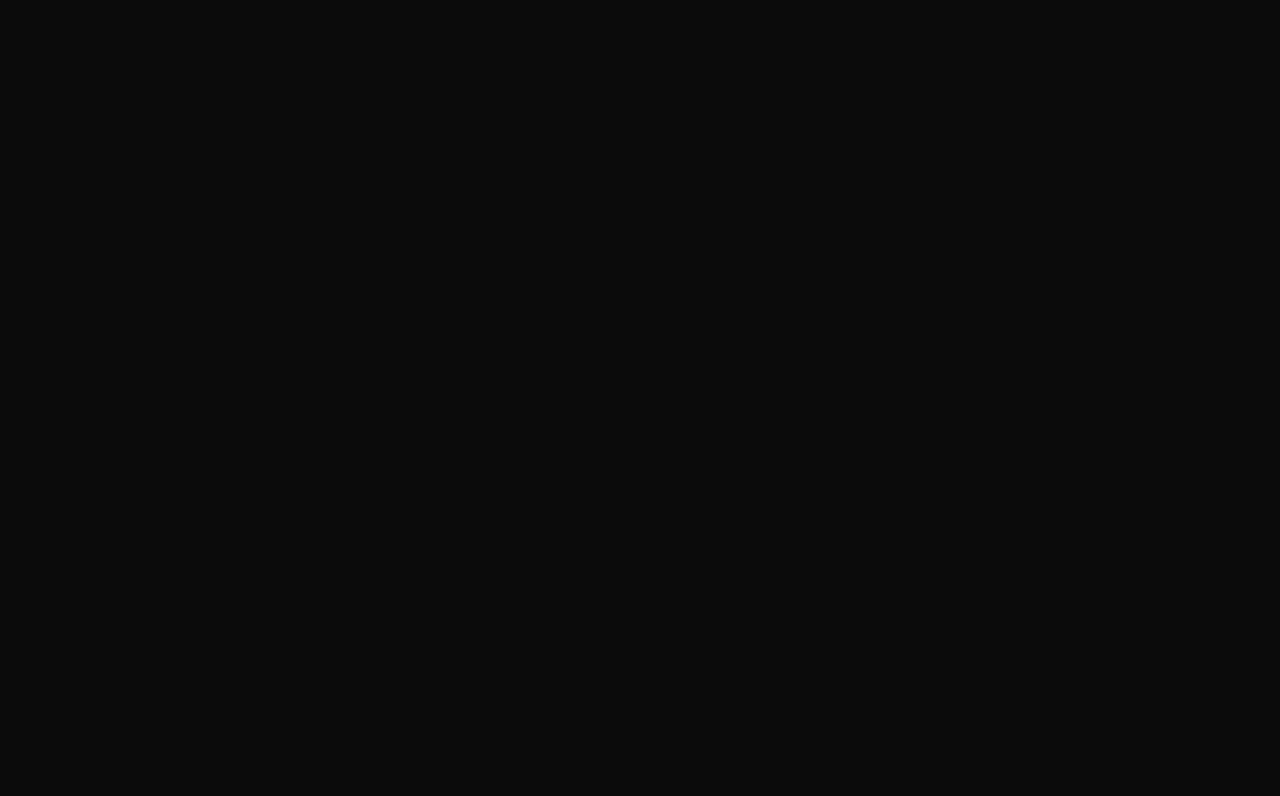
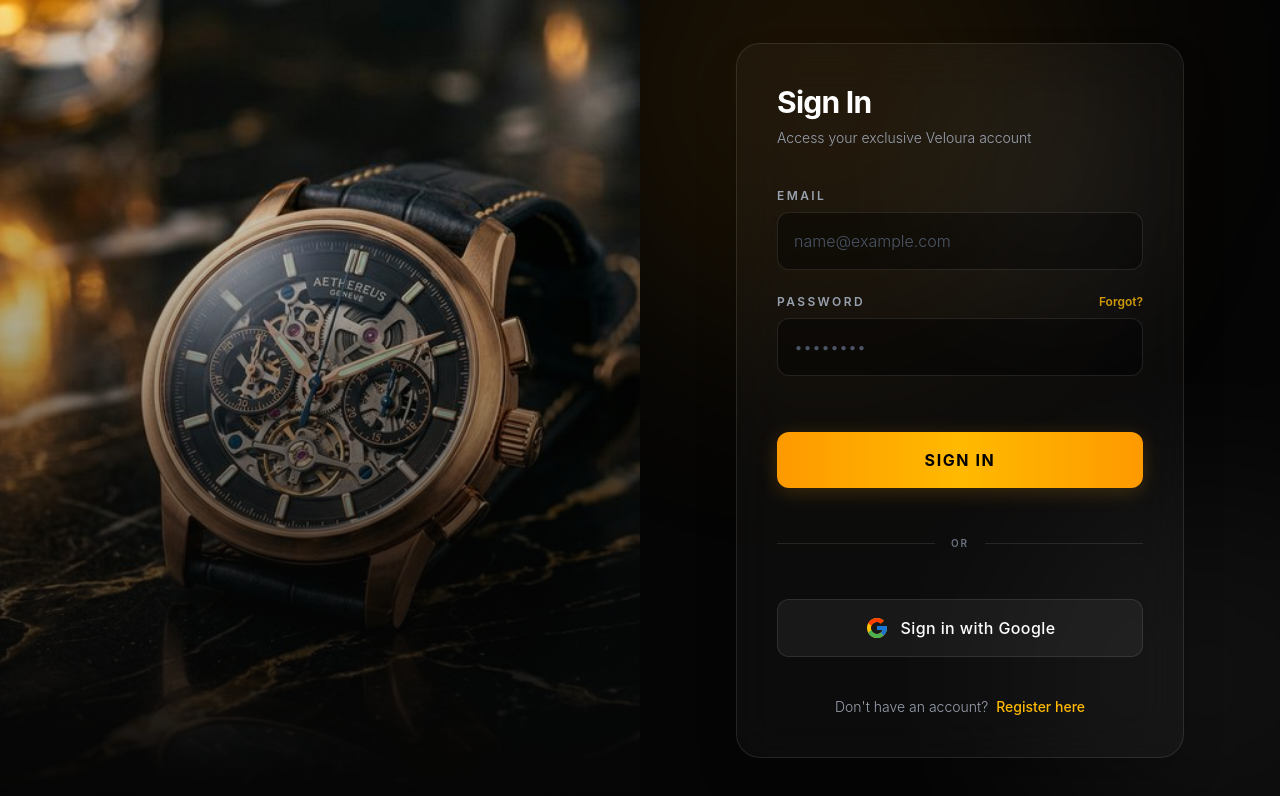
Before and after one commit to SarasiRajarathna/Veloura---Watches, a React app in the folder frontend/: page /login in a window 1280 px wide. Before the commit this address had no page. Shown: the top 796 px of the page. Built offline with nearby package versions, Linux system fonts and the light colour scheme; the HTML template or start-up script is replaced by a standard one.

Commit message:
fix: Fis the rendering issues of login page, home page and improve the UI of the login page ✅

```diff
--- a/frontend/src/App.jsx
+++ b/frontend/src/App.jsx
@@ -1,18 +1,19 @@
-import { Route, Routes } from 'react-router-dom'
-import './App.css'
-import HomePage from './pages/homePage'
+import { Route, Routes } from "react-router-dom";
+import HomePage from "./pages/homePage";
+import LoginPage from "./pages/loginPage";
 import { Toaster } from "react-hot-toast";
 
-function App() {
-    return(
-        <div className="w-full h-screen flex justify-center items-center bg-primary text-secondary">
-            <Toaster position="top-right" />
-            <Routes>
-			   <Route path="/" element={<HomePage />} />
-		    </Routes>
-        </div>
+export default function App() {
+  return (
+    <div className="w-full min-h-screen bg-primary text-secondary">
 
-    )
+      <Toaster position="top-right" />
+
+      <Routes>
+        <Route path="/" element={<HomePage />} />
+        <Route path="/login" element={<LoginPage />} />
+      </Routes>
+
+    </div>
+  );
 }
-
-export default App
--- a/frontend/src/index.css
+++ b/frontend/src/index.css
@@ -4,6 +4,18 @@
     --color-primary: #0b0b0b ;
     --color-secondary: #30364F;
     --color-accent: #3e32b6;
+
+    --animate-fade-in: fade-in 1.2s cubic-bezier(0.16, 1, 0.3, 1);
+    --animate-fade-in-up: fade-in-up 1s cubic-bezier(0.16, 1, 0.3, 1) backwards;
+
+    @keyframes fade-in {
+        0% { opacity: 0; }
+        100% { opacity: 1; }
+    }
+    @keyframes fade-in-up {
+        0% { opacity: 0; transform: translateY(30px); }
+        100% { opacity: 1; transform: translateY(0); }
+    }
 }
 
 html {
--- a/frontend/src/pages/homePage.jsx
+++ b/frontend/src/pages/homePage.jsx
@@ -1,21 +1,19 @@
 import Header from "../components/home/header";
 import Hero from "../components/home/hero";
 import Footer from "../components/home/footer";
-import { Route, Routes } from "react-router-dom";
-import LoginPage from "./loginPage";
 
 export default function HomePage() {
   return (
     <div className="w-full min-h-screen flex flex-col">
+
       <Header />
 
       <main className="w-full flex-1">
-        <Routes>
-         <Route path="/" element={<Hero/>} />
-         <Route path="/login" element={<LoginPage/>} />
-        </Routes>
-        <Footer />
+        <Hero />
       </main>
+
+      <Footer />
+
     </div>
   );
 }
--- a/frontend/src/pages/loginPage.jsx
+++ b/frontend/src/pages/loginPage.jsx
@@ -1,35 +1,19 @@
-import React from 'react'
+import React, { useState } from "react";
 import axios from "axios";
 import { Link, useNavigate } from "react-router-dom";
 import toast from "react-hot-toast";
+import { FcGoogle } from "react-icons/fc";
 
 export default function LoginPage() {
 
     const [email, setEmail] = useState("");
     const [password, setPassword] = useState("");
-    const navigate = useNavigate()
-    const googleLogin = useGoogleLogin(
-        {
-            onSuccess: (response)=>{
-                api.post("/users/google-login",{
-                    token : response.access_token
-                }).then((response)=>{
-                    localStorage.setItem("token" , response.data.token);
-                    toast.success("Login successful!");
-                    if(response.data.isAdmin){
-                        navigate("/admin")
-                    }else{
-                        navigate("/")
-                    }
-                }).catch(()=>{
-                    toast.error("Google login failed!")
-                })
-            },
-            onError: ()=>{
-                toast.error("Google login failed!")
-            }
-        }
-    )
+    const navigate = useNavigate();
+
+    // Fallback since @react-oauth/google is missing from package.json
+    const googleLogin = () => {
+        toast.error("Google login currently unavailable");
+    };
 
     function handleLogin(){
         console.log("Email: ", email);
@@ -63,44 +47,91 @@ export default function LoginPage() {
     }
 
 	return (
-		<div className="w-full h-screen flex justify-center items-center bg-[url('/login-bg.jpg')] bg-center bg-cover">
-			<div className="w-0 lg:w-1/2  h-full "></div>
-			<div className="w-[90%] lg:w-1/2  h-full  flex justify-center items-center ">
+        <div className="flex w-full h-screen bg-[#050505] text-white overflow-hidden font-sans">
+            {/* Left Image Section - Hidden on small screens */}
+            <div className="hidden lg:flex w-1/2 relative overflow-hidden group">
+                <img
+                    src="/premium-watch-bg.png"
+                    alt="Premium Watch"
+                    className="absolute inset-0 w-full h-full object-cover transition-transform duration-[20000ms] group-hover:scale-110 ease-out"
+                />
+                <div className="absolute inset-0 bg-gradient-to-t from-[#050505] via-[#050505]/40 to-transparent flex flex-col justify-end p-16 pb-24">
+                    <h2 className="text-5xl lg:text-6xl font-extrabold tracking-tight text-white drop-shadow-2xl animate-fade-in-up">
+                        Time. <span className="text-transparent bg-clip-text bg-gradient-to-r from-amber-200 to-amber-500">Perfected.</span>
+                    </h2>
+                    <p className="mt-6 text-xl text-gray-300 font-light max-w-md animate-fade-in-up" style={{ animationDelay: '200ms' }}>
+                        Experience the ultimate collection of luxury timepieces curated for connoisseurs.
+                    </p>
+                </div>
+            </div>
 
-                // Glass effect container for the login form: background-blur-lg
-				<div className="w-[400px] h-[500px] backdrop-blur-lg rounded-xl shadow-2xl flex flex-col justify-center items-center">
-					<h1 className="text-4xl font-bold mb-8 text-secondary">Sign in</h1>
+            {/* Right Form Section */}
+            <div className="w-full lg:w-1/2 flex justify-center items-center p-8 bg-[#050505] relative overflow-hidden">
+                {/* Ambient glow in background */}
+                <div className="absolute top-[-20%] left-[-10%] w-[500px] h-[500px] bg-amber-500/10 rounded-full blur-[120px] pointer-events-none"></div>
+                <div className="absolute bottom-[-10%] right-[-20%] w-[400px] h-[400px] bg-white/5 rounded-full blur-[100px] pointer-events-none"></div>
+
+                <div className="w-full max-w-md bg-white/[0.03] backdrop-blur-xl border border-white/10 rounded-3xl shadow-2xl p-10 z-10 animate-fade-in relative overflow-hidden">
+                    {/* Gloss Reflection inside card */}
+                    <div className="absolute top-0 right-0 w-64 h-64 bg-white/5 rounded-full blur-[80px] pointer-events-none"></div>
+
+                    <h1 className="text-3xl font-bold mb-2 text-white tracking-tight">
+                        Sign In
+                    </h1>
+                    <p className="text-gray-400 mb-10 text-sm font-light">Access your exclusive Veloura account</p>
+
+                    <div className="space-y-6">
+                        <div className="group">
+                            <label className="block text-xs font-semibold text-gray-400 uppercase tracking-[0.2em] mb-2 group-focus-within:text-amber-400 transition-colors">
+                                Email
+                            </label>
                             <input
-                        onChange={
-                            (e)=>{
-                                setEmail(e.target.value)
-                            }
-                        }
+                                onChange={(e) => setEmail(e.target.value)}
                                 value={email}
-						placeholder="Email"
-                        //focus:outline-none: Remove the border after focus(click) the input field
-                        //focus:ring-2 focus:ring-accent: Change the ring color into accent after focus(click) the input field
-						className="w-3/4 p-3 mb-6 rounded-lg border border-gray-400 focus:outline-none focus:ring-2 focus:ring-accent"
+                                placeholder="name@example.com"
+                                className="w-full p-4 bg-black/40 text-white rounded-xl border border-white/10 focus:border-amber-400/50 focus:bg-black/60 focus:outline-none focus:ring-2 focus:ring-amber-400/20 transition-all duration-300 placeholder:text-gray-600 font-light"
                             />
+                        </div>
+
+                        <div className="group">
+                            <label className="block text-xs font-semibold text-gray-400 uppercase tracking-[0.2em] mb-2 group-focus-within:text-amber-400 transition-colors flex justify-between">
+                                Password
+                                <Link to="/forgot-password" className="text-amber-400/80 hover:text-amber-400 normal-case tracking-normal">Forgot?</Link>
+                            </label>
                             <input
-                        onChange={
-                            (e)=>{
-                                setPassword(e.target.value)
-                            }
-                        }
+                                onChange={(e) => setPassword(e.target.value)}
                                 value={password}
-						placeholder="Password"
+                                placeholder="••••••••"
                                 type="password"
-						className="w-3/4 p-3  rounded-lg border border-gray-400 focus:outline-none focus:ring-2 focus:ring-accent"
+                                className="w-full p-4 bg-black/40 text-white rounded-xl border border-white/10 focus:border-amber-400/50 focus:bg-black/60 focus:outline-none focus:ring-2 focus:ring-amber-400/20 transition-all duration-300 placeholder:text-gray-600 font-light"
                             />
-                    <p className="mb-6 w-3/4 text-right text-white">Forget password? <Link to="/forgot-password" className="text-accent">Click here</Link></p>
-                    <button onClick={handleLogin} className="w-3/4 p-3 bg-accent text-white rounded-lg ">
-                        Sign in
+                        </div>
+
+                        <button
+                            onClick={handleLogin}
+                            className="w-full py-4 mt-8 bg-gradient-to-r from-amber-500 via-amber-400 to-amber-500 hover:from-amber-400 hover:via-amber-300 hover:to-amber-400 text-black font-bold uppercase tracking-[0.1em] rounded-xl shadow-[0_4px_20px_rgba(245,158,11,0.2)] hover:shadow-[0_8px_30px_rgba(245,158,11,0.4)] hover:-translate-y-0.5 transition-all duration-300 active:scale-[0.98]"
+                        >
+                            Sign In
                         </button>
-                    <button onClick={googleLogin}  className="w-3/4 p-3 bg-white text-accenti rounded-lg mt-4 flex justify-center items-center gap-2" >
-                      <FcGoogle /> Sign in with Google
+
+                        <div className="relative flex items-center py-6">
+                            <div className="flex-grow border-t border-white/10"></div>
+                            <span className="flex-shrink-0 mx-4 text-[10px] font-semibold text-gray-500 uppercase tracking-[0.2em]">or</span>
+                            <div className="flex-grow border-t border-white/10"></div>
+                        </div>
+
+                        <button
+                            onClick={googleLogin}
+                            className="w-full py-4 bg-white/5 hover:bg-white/10 border border-white/10 text-white font-medium rounded-xl flex justify-center items-center gap-3 transition-all duration-300 hover:shadow-xl active:scale-[0.98] group"
+                        >
+                            <FcGoogle className="text-2xl group-hover:scale-110 group-hover:rotate-6 transition-all duration-300"/>
+                            <span className="tracking-wide">Sign in with Google</span>
                         </button>
-                    <p className="mt-6 w-3/4 text-center text-white">Don't have an account? <Link to="/sign-up" className="text-accent">Register</Link></p>
+                    </div>
+
+                    <p className="mt-10 text-center text-sm text-gray-400 font-light">
+                        Don't have an account? <Link to="/sign-up" className="text-amber-400 font-medium hover:underline hover:text-amber-300 transition-colors ml-1">Register here</Link>
+                    </p>
                 </div>
             </div>
         </div>
```
Also changed, not shown: frontend/src/components/home/header.jsx (+43 -8 lines), frontend/public/premium-watch-bg.png (added). Lines whose indentation alone changed are shown as unchanged.
